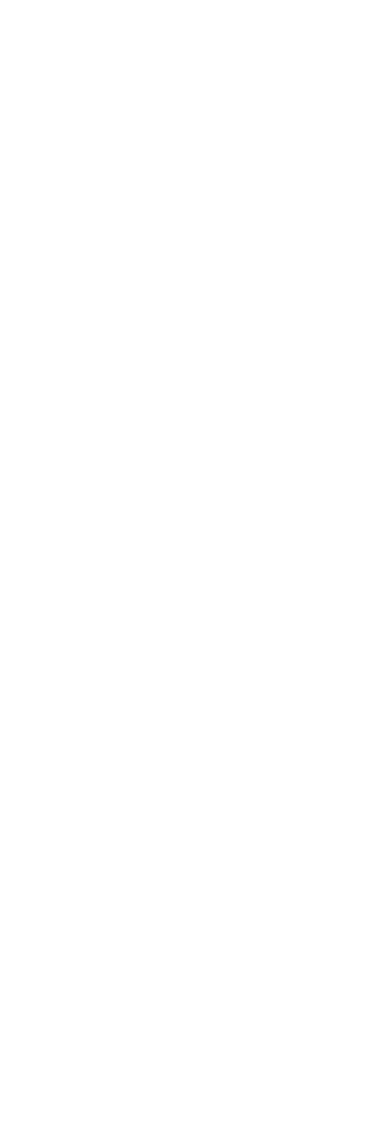
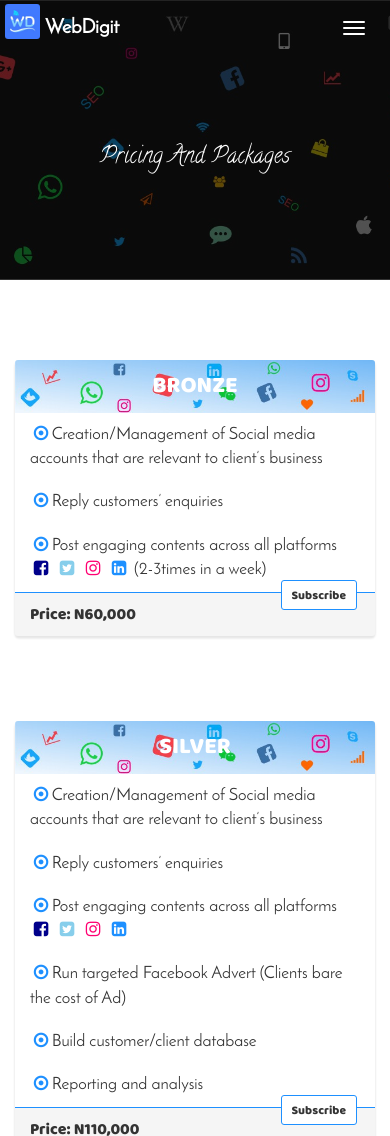
Before and after one commit to johnnytec22/webdigit, a plain HTML site: page pages/pricing.html in a window 390 px wide. Shown: the top 1136 px of the page. Before the commit the page ends 844 px from the top, so only its background shows below. Drawn offline with Linux system fonts and the light colour scheme.

Commit message:
image optimization, pricing page added

```diff
--- a/css/about.css
+++ b/css/about.css
@@ -64,7 +64,7 @@ header #about_heading {
     padding: 30px 5%;
     border-radius: 3px;
     background: white;
-    background-image: url('../images/index-img/webdigit solution bg white.jpg');
+    background-image: url('../images/index-img/sade site call to action background.jpg');
     background-repeat: no-repeat;
     background-size: cover;
     background-position: left;
--- a/css/index.css
+++ b/css/index.css
@@ -55,7 +55,7 @@ header #about_heading {
     padding: 30px 5%;
     border-radius: 3px;
     background: white;
-    background-image: url('../images/index-img/webdigit solution bg white.jpg');
+    background-image: url('../images/index-img/sade site call to action background.jpg');
     background-repeat: no-repeat;
     background-size: cover;
     background-position: left;
@@ -168,7 +168,7 @@ header #about_heading {
     border-top-right-radius: 2px;
     border-top-left-radius: 2px;
     background: dodgerblue;
-    background-image: url('../images/index-img/webdigit solution bg white.jpg');
+    background-image: url('../images/index-img/sade site call to action background.jpg');
     background-repeat: no-repeat;
     background-size: cover;
     background-position: center;
--- /dev/null
+++ b/css/pricing.css
@@ -0,0 +1,131 @@
+/**nav stylings are in the general.css**/
+/**header**/
+header {
+    background-image: url('../images/index-img/sade site bg dark colored.jpg');
+    background-repeat: no-repeat;
+    background-position: center;
+    background-size: cover;
+    height: 300px;
+    position: relative;
+}
+.red-bg {
+    background:orangered;
+    color: white;
+}
+header .container #header-info {
+    color: white;
+    z-index: 1;
+    position: absolute;
+    top: 45%;
+    bottom: 0;
+    right: 27%;
+    left: 27%;
+}
+
+header .overlay {
+    position: absolute;
+    background: rgba(0, 0, 0, 0.6);
+    top: 0;
+    left: 0;
+    right: 0;
+    bottom: 0;
+    z-index: 0;
+}
+
+@media(max-width: 768px) and (min-width: 501px){
+    header .container #header-info {
+        right: 20%;
+        left: 20%;
+    }
+    header .container #header-info h1 {
+        font-size: 30px;
+    }
+}
+
+@media(max-width: 500px) {
+    header {
+        height: 280px;
+    }
+    header .container #header-info {
+        right: 0;
+        left: 0;
+    }
+    header .container #header-info h1 {
+        font-size: 25px;
+    }
+
+}
+
+@media(max-width: 400px) {
+    header .container #header-info h1 {
+        font-size: 23px;
+    }
+
+}
+ul > li > i {
+    color: dodgerblue;
+}
+ul li i[class^="fa fa-facebook"] {
+    color: darkblue;
+}
+ul li i[class^="fa fa-twitter"] {
+    color: skyblue;
+}
+ul li i[class^="fa fa-instagram"] {
+    color: #FF0072;
+}
+ul li i[class^="fa fa-linkedin"] {
+    color: dodgerblue;
+}
+
+.btn-default {
+    border-color: dodgerblue;
+}
+.panel {
+    border: none;
+    box-shadow: 0 2px 2px 0.5px rgba(0, 0, 0, 0.1)
+}
+.panel-heading {
+    background-image: url('../images/pricing-img/sade site pricing headings1.jpg');
+    background-position: center;
+    background-size: cover;
+    border: none;
+}
+.panel-heading .panel-title, .panel-footer {
+    font-family: Baloo;
+}
+.panel-heading .panel-title {
+    font-size: 23px;
+    color: white;
+}
+.panel-footer {
+    font-size: 16px;
+    position: relative;
+    border: none;
+    border-top: 1px solid dodgerblue;
+}
+.panel-body {
+    padding: 0;
+    margin: 0;
+    border: none;
+    font-size: 17px;
+}
+.panel-footer button {
+    position: absolute;
+    right: 5%;
+    top: -13px;
+}
+.list-group {
+    margin: 0;
+}
+.list-group .list-group-item {
+    border: none;
+}
+
+main .container .plan {
+    padding-bottom: 65px;
+}
+main #packages {
+    padding-top: 80px;
+    padding-bottom: 30px;
+}
--- /dev/null
+++ b/js/pricing.js
@@ -0,0 +1,9 @@
+
+//the following controls the background changing functionality attached to the navbar both on-scroll and at the top
+$(document).ready(function() {
+
+    $('main #packages .plan .panel-body ul li').prepend('<i class="fa fa-dot-circle-o fa-fw"></i>')
+
+    $('main #packages .plan .panel-footer button').attr('data-target', '#request_modal');
+    $('main #packages .plan .panel-footer button').attr('data-toggle', 'modal');
+})
--- a/pages/pricing.html
+++ b/pages/pricing.html
@@ -0,0 +1,245 @@
+<!DOCTYPE html>
+<html lang="en">
+    <head>
+        <title>WebDigit | Pricing</title>
+        <meta charset="UTF-8">
+        <meta name="viewport" content="width=device-width, initial-scale=1">
+
+        <!--stylesheets-->
+        <link href="../css/bootstrap.css" rel="stylesheet" type="text/css">
+        <link rel="stylesheet" href="../css/font-awesome.min.css">
+        <link rel="stylesheet" href="../css/animate.css">
+        <link rel="stylesheet" href="../css/general.css">
+        <link href="../css/pricing.css" rel="stylesheet">
+        <link rel="shortcut icon" href="../favicon.ico" type="image/x-icon">
+
+    </head>
+    <body>
+        <!--nav bar-->
+        <nav class="navbar navbar-default navbar-fixed-top" style="margin: 0px !important">
+            <div class="container">
+                <div class="navbar-header">
+
+                    <button type="button" class="navbar-toggle collapsed" data-toggle="collapse" data-target="#navbar" aria-expanded="false" aria-controls="navbar">
+                        <span class="sr-only">Toggle navigation</span>
+                        <span class="icon-bar"></span>
+                        <span class="icon-bar"></span>
+                        <span class="icon-bar"></span>
+                    </button>
+                    <div class="navbar-brand">
+                        <a href="../index.html">
+                            <img src="../images/shade logo new.jpg" alt="logo">
+                            <h3>WebDigit</h3>
+                        </a>
+                    </div>
+
+                </div>
+                <div id="navbar" class="collapse navbar-collapse">
+                    <ul class="nav navbar-nav navbar-right">
+                        <li ><a href="../index.html">Home</a></li>
+                        <li ><a class="active" href="./pricing.html">Pricing</a></li>
+                        <li ><a href="./about.html">About Us</a></li>
+                        <li ><a id="contact-btn" href="./contact.html">Contact Us</a></li>
+                    </ul>
+                </div><!--/.nav-collapse -->
+            </div>
+        </nav><!--end of top navigation-->
+
+        <header>
+            <div class="overlay"></div>
+            <div class="container">
+                <div id="header-info" class="text-center" >
+                    <h1 class="animated shake">Pricing And Packages</h1>
+                </div>
+            </div>
+
+        </header><!--end of header-->
+
+        <!--main page content-->
+        <main id="page_content">
+
+            <div id="packages" class="container">
+                <div id="plans" class="row">
+                    <div class="col-lg-6 col-lg-offset-3 col-md-8 col-md-offset-2 col-sm-8 col-sm-offset-2 col-xs-12 plan">
+
+                        <div class="panel panel-default">
+                            <div class="panel-heading">
+                                <div class="panel-title text-center">
+                                    BRONZE
+                                </div>
+                            </div>
+
+                            <div class="panel-body">
+                                <ul class="list-group">
+                                    <li class="list-group-item">Creation/Management of Social media accounts that are relevant to client’s business</li>
+                                    <li class="list-group-item">Reply customers’ enquiries</li>
+                                    <li class="list-group-item">Post engaging contents across all platforms <i  class="fa fa-facebook-square fa-fw"></i> <i  class="fa fa-twitter-square fa-fw"></i> <i  class="fa fa-instagram fa-fw"></i> <i  class="fa fa-linkedin-square fa-fw"></i> (2-3times in a week)</li>
+                                </ul>
+                            </div>
+
+                            <div class="panel-footer">
+                                Price: N60,000
+                                <button class="btn btn-default btn-sm">Subscribe</button>
+
+                            </div>
+                        </div>
+
+                    </div>
+                    <div class="col-lg-6 col-lg-offset-3 col-md-8 col-md-offset-2 col-sm-8 col-sm-offset-2 col-xs-12 plan">
+
+                        <div class="panel panel-default">
+                            <div class="panel-heading">
+                                <div class="panel-title text-center">
+                                    SILVER
+                                </div>
+                            </div>
+
+                            <div class="panel-body">
+                                <ul class="list-group">
+                                    <li class="list-group-item">Creation/Management of Social media accounts that are relevant to client’s business</li>
+                                    <li class="list-group-item">Reply customers’ enquiries</li>
+                                    <li class="list-group-item">Post engaging contents across all platforms <i  class="fa fa-facebook-square fa-fw"></i> <i  class="fa fa-twitter-square fa-fw"></i> <i  class="fa fa-instagram fa-fw"></i> <i  class="fa fa-linkedin-square fa-fw"></i></li>
+                                    <li class="list-group-item">Run targeted Facebook Advert (Clients bare the cost of Ad)</li>
+                                    <li class="list-group-item">Build customer/client database</li>
+                                    <li class="list-group-item">Reporting and analysis</li>
+                                </ul>
+                            </div>
+
+                            <div class="panel-footer">
+                                Price: N110,000
+                                <button class="btn btn-default btn-sm">Subscribe</button>
+                            </div>
+                        </div>
+
+                    </div>
+                    <div class="col-lg-6 col-lg-offset-3 col-md-8 col-md-offset-2 col-sm-8 col-sm-offset-2 col-xs-12 plan">
+
+                        <div class="panel panel-default">
+                            <div class="panel-heading">
+                                <div class="panel-title text-center">
+                                    GOLD
+                                </div>
+                            </div>
+
+                            <div class="panel-body">
+                                <ul class="list-group">
+                                    <li class="list-group-item">Creation/Management of Social media accounts that are relevant to client’s business</li>
+                                    <li class="list-group-item">Reply customers’ enquiries</li>
+                                    <li class="list-group-item">Post engaging contents across all platforms <i  class="fa fa-facebook-square fa-fw"></i> <i  class="fa fa-twitter-square fa-fw"></i> <i  class="fa fa-instagram fa-fw"></i> <i  class="fa fa-linkedin-square fa-fw"></i></li>
+                                    <li class="list-group-item">Run targeted Facebook Advert (Clients bare the cost of Ad)</li>
+                                    <li class="list-group-item">Build customer/client database</li>
+                                    <li class="list-group-item">Reporting and analysis</li>
+                                    <li class="list-group-item">Set-up Facebook Chatbot</li>
+                                    <li class="list-group-item">Copyrighting</li>
+                                    <li class="list-group-item">Website Development/Maintenance</li>                                   <li class="list-group-item">Something some like some ni</li>
+                                </ul>
+                            </div>
+
+                            <div class="panel-footer">
+                                Price: N250,000
+                                <button class="btn btn-default btn-sm">Subscribe</button>
+                            </div>
+                        </div>
+
+                    </div>
+                </div>
+            </div>
+
+
+            <!--This a modal for Request form-->
+            <div class="modal fade" id="request_modal" tabindex="-1" role="dialog" aria-hidden="true">
+                <div class="modal-dialog" role="document">
+                    <div class="modal-content">
+                        <div class="modal-header text-center">
+                            <h5 class="modal-title">REQUEST FORM</h5>
+                        </div>
+                        <div class="modal-body" style="padding: 5% 10%">
+                            <form action="https://docs.google.com/forms/d/e/1FAIpQLScGBNqA_Z1v6Y0Pk54x1YVereHzRaJoQrpp8-_6AO6cCAiB_A/formResponse" method="POST">
+                                <div class="row">
+
+                                    <div class="">
+                                        <div class="input-group">
+                                            <span class="input-group-addon"><i class="fa fa-user fa-fw"></i></span>
+                                            <input class="form-control" type="text" name="entry.1475589465" placeholder="Name" required>
+                                        </div>
+                                    </div>
+
+                                    <br />
+
+
+                                    <div class="">
+                                        <div class="input-group">
+                                            <span class="input-group-addon"><i class="fa fa-phone-square fa-fw"></i></span>
+                                            <input class="form-control" type="text" name="entry.1672940566" placeholder="Phone" required>
+                                        </div>
+                                    </div>
+
+                                    <br />
+
+
+                                    <div class="">
+                                        <div class="input-group">
+                                            <span class="input-group-addon"><i class="fa fa-envelope fa-fw"></i></span>
+                                            <input class="form-control" type="email" name="entry.1701532351" placeholder="Email" required>
+                                        </div>
+                                    </div>
+
+                                    <br />
+
+
+                                    <div class="">
+                                        <div class="input-group">
+                                            <span class="input-group-addon">Package</span>
+                                            <select class="form-control text-center" type="text" name="entry.324951731">
+                                                <option value="none" disabled selected>--select--</option>
+                                                <option value="Bronze">Bronze</option>
+                                                <option value="Silver">Silver</option>
+                                                <option value="Gold">Gold</option>
+                                            </select>
+                                        </div>
+                                    </div>
+
+                                    <br />
+                                    <br />
+
+                                    <div class="">
+                                        <button type="submit" class="btn btn-primary btn-block" value="-7316847671672475808"><i class="fa fa-send fa-fw"></i>Send</button>
+                                    </div>
+
+                                </div>
+                            </form>
+                        </div>
+                        <div class="modal-footer">
+                            <button type="button" class="btn btn-primary red-bg" data-dismiss="modal">Close</button>
+
+                        </div>
+                    </div>
+
+                </div>
+            </div>
+
+        </main><!--end of main content-->
+
+        <!--footer-->
+        <footer style="margin-top: 30px">
+            <div class="footer-overlay"></div>
+            <div class="container">
+                <div class="row footer-data">
+                    <ul class="list-inline">
+                        <li><a href="https://www.none.com"><i  class="fa fa-facebook-square fa-lg"></i></a></li>
+                        <li><a href="https://www.none.com"><i class="fa fa-twitter-square fa-lg"></i></a></li>
+                        <li><a href="https://www.none.com"><i  class="fa fa-instagram fa-lg"></i></a></li>
+                    </ul>
+                    <a id="policy" href="policy.html"><h5><i class="fa fa-link fa-fw"></i> PRIVACY POLICY</h5></a>
+                    <p> &copy Copyright 2017 of <a href="../index.html">WebDigit Solution</a> All Rights Reserved.</p>
+                    <p class="small">designed by Jovinx</p>
+                </div>
+            </div>
+        </footer>
+
+        <script src="../js/jquery-3.2.1.min.js"></script>
+        <script src="../js/bootstrap.min.js"></script>
+        <script src="../js/general.js"></script>
+        <script src="../js/pricing.js"></script>
+    </body>
+</html>
```
Also changed, not shown: images/index-img/sade site call to action background.jpg (added), images/pricing-img/sade site pricing headings1.jpg (added).
